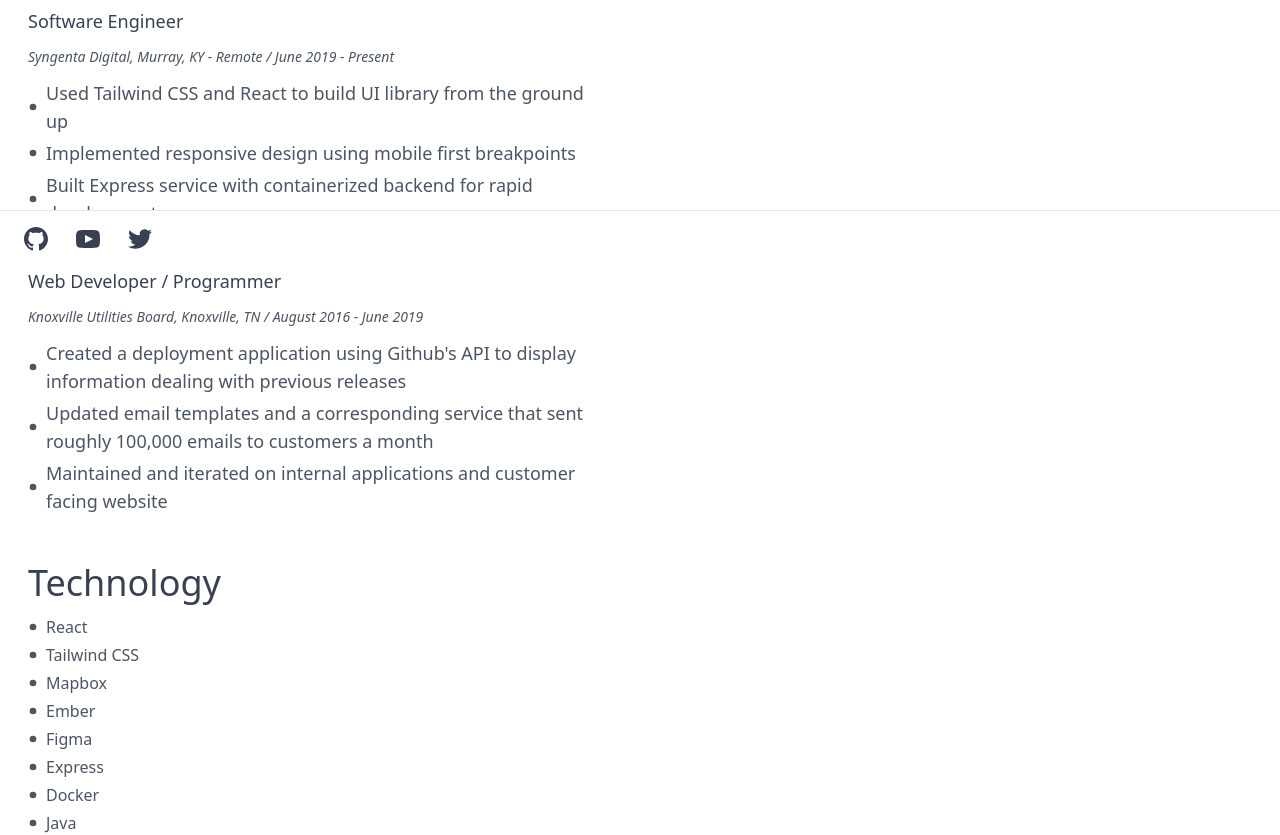
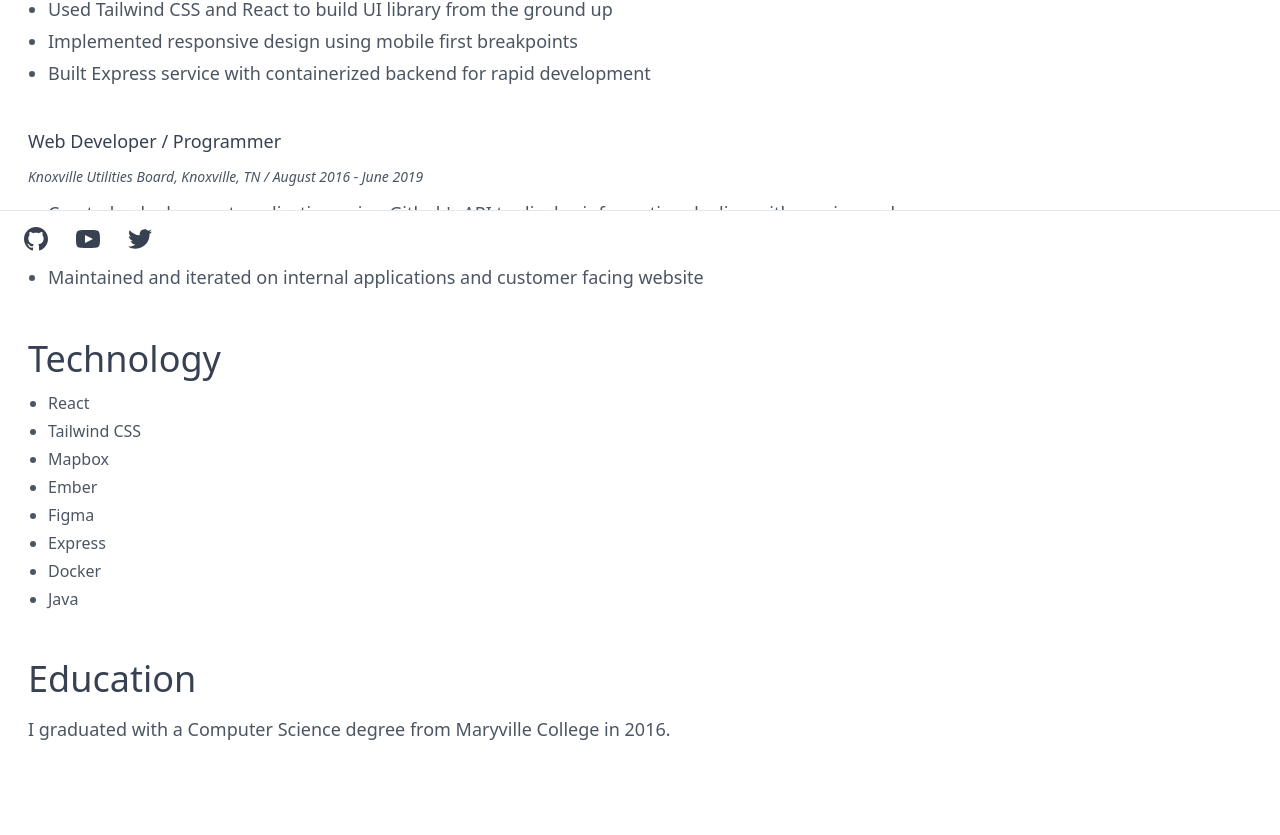
Before and after one commit to KaufmanDeveloper/kaufman-personal-site, a Next.js app: page /about-me in a window 1280 px wide. Shown: the part 533-1368 px from the top of the page. Built offline with nearby package versions, Linux system fonts and the light colour scheme.

Commit message:
style: Correct styling for List and width sizing

```diff
--- a/components/Content/index.jsx
+++ b/components/Content/index.jsx
@@ -4,7 +4,7 @@ function Section({ children, className }) {
 
   return (
     <section
-      className={`${containsMarginStyling ? "" : "mt-12"} max-w-xl${
+      className={`${containsMarginStyling ? "" : "mt-12"} w-full lg:w-11/12${
         className ? " " + className : ""
       }`}
     >
--- a/components/List/index.jsx
+++ b/components/List/index.jsx
@@ -1,16 +1,11 @@
-import FormatQuote from "@material-ui/icons/FiberManualRecord";
+function ListItem({ children }) {
+  return <li className="text-secondary mt-1 ml-5">{children}</li>;
+}
 
-export default function List({ children, className }) {
-  return (
-    <ul className={className}>
-      {children.map((child) => {
-        return (
-          <div className="flex items-center text-secondary mt-1">
-            <FormatQuote className="mr-2" style={{ fontSize: 10 }} />
-            {child}
-          </div>
-        );
-      })}
-    </ul>
-  );
+function List({ children, className }) {
+  return <ul className={`${className} list-disc`}>{children}</ul>;
 }
+
+List.Item = ListItem;
+
+export default List;
--- a/pages/about-me/index.jsx
+++ b/pages/about-me/index.jsx
@@ -38,16 +38,16 @@ export default function AboutMe() {
           </div>
 
           <List className="mt-3">
-            <li>
+            <List.Item>
               Used Tailwind CSS and React to build UI library from the ground up
-            </li>
-            <li>
+            </List.Item>
+            <List.Item>
               Implemented responsive design using mobile first breakpoints
-            </li>
-            <li>
+            </List.Item>
+            <List.Item>
               Built Express service with containerized backend for rapid
               development
-            </li>
+            </List.Item>
           </List>
         </SectionContent>
 
@@ -59,18 +59,18 @@ export default function AboutMe() {
           </div>
 
           <List className="mt-3">
-            <li>
+            <List.Item>
               Created a deployment application using Github's API to display
               information dealing with previous releases
-            </li>
-            <li>
+            </List.Item>
+            <List.Item>
               Updated email templates and a corresponding service that sent
               roughly 100,000 emails to customers a month
-            </li>
-            <li>
+            </List.Item>
+            <List.Item>
               Maintained and iterated on internal applications and customer
               facing website
-            </li>
+            </List.Item>
           </List>
         </SectionContent>
       </Section>
@@ -78,14 +78,14 @@ export default function AboutMe() {
       <SectionSubHeader>Technology</SectionSubHeader>
 
       <List className="mt-3">
-        <li>React</li>
-        <li>Tailwind CSS</li>
-        <li>Mapbox</li>
-        <li>Ember</li>
-        <li>Figma</li>
-        <li>Express</li>
-        <li>Docker</li>
-        <li>Java</li>
+        <List.Item>React</List.Item>
+        <List.Item>Tailwind CSS</List.Item>
+        <List.Item>Mapbox</List.Item>
+        <List.Item>Ember</List.Item>
+        <List.Item>Figma</List.Item>
+        <List.Item>Express</List.Item>
+        <List.Item>Docker</List.Item>
+        <List.Item>Java</List.Item>
       </List>
 
       <SectionSubHeader>Education</SectionSubHeader>
```
